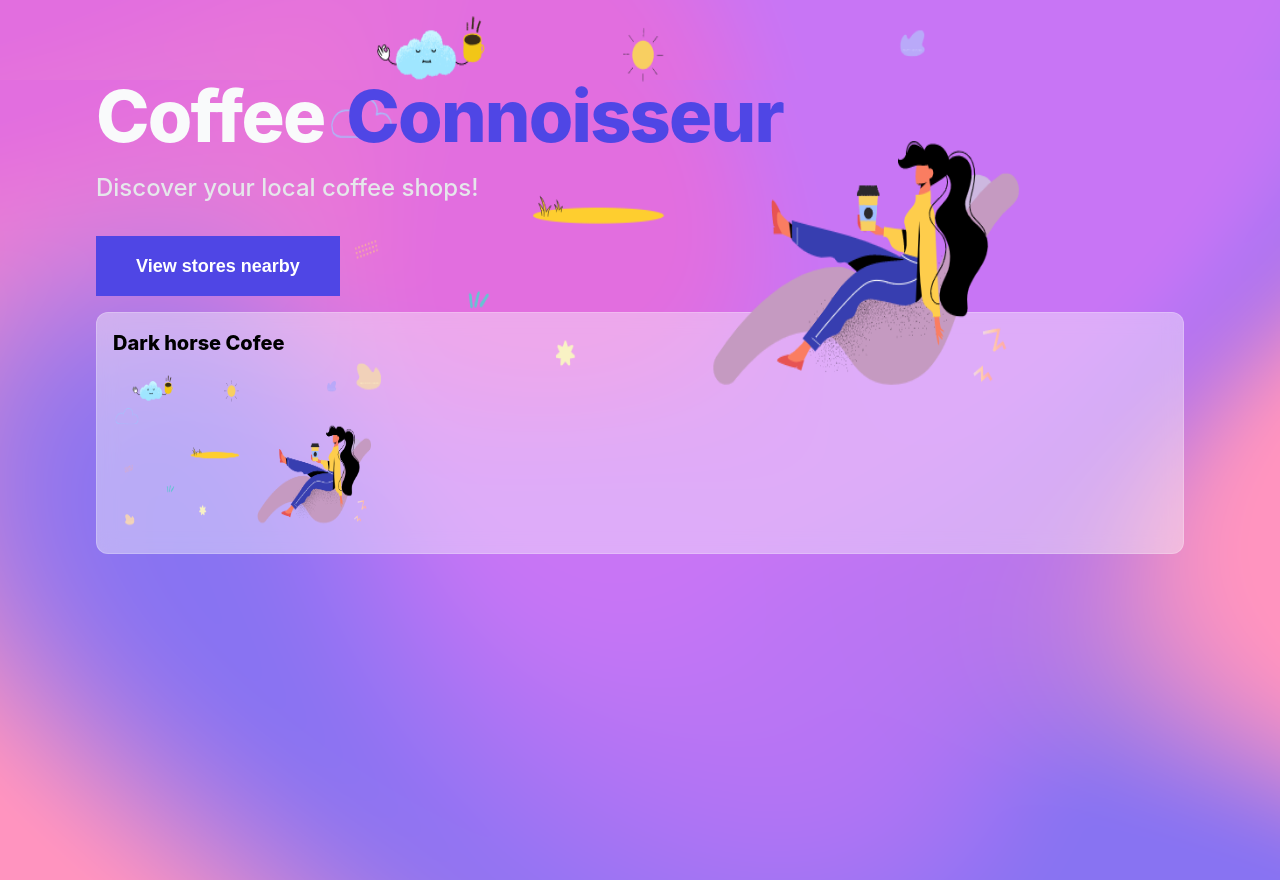
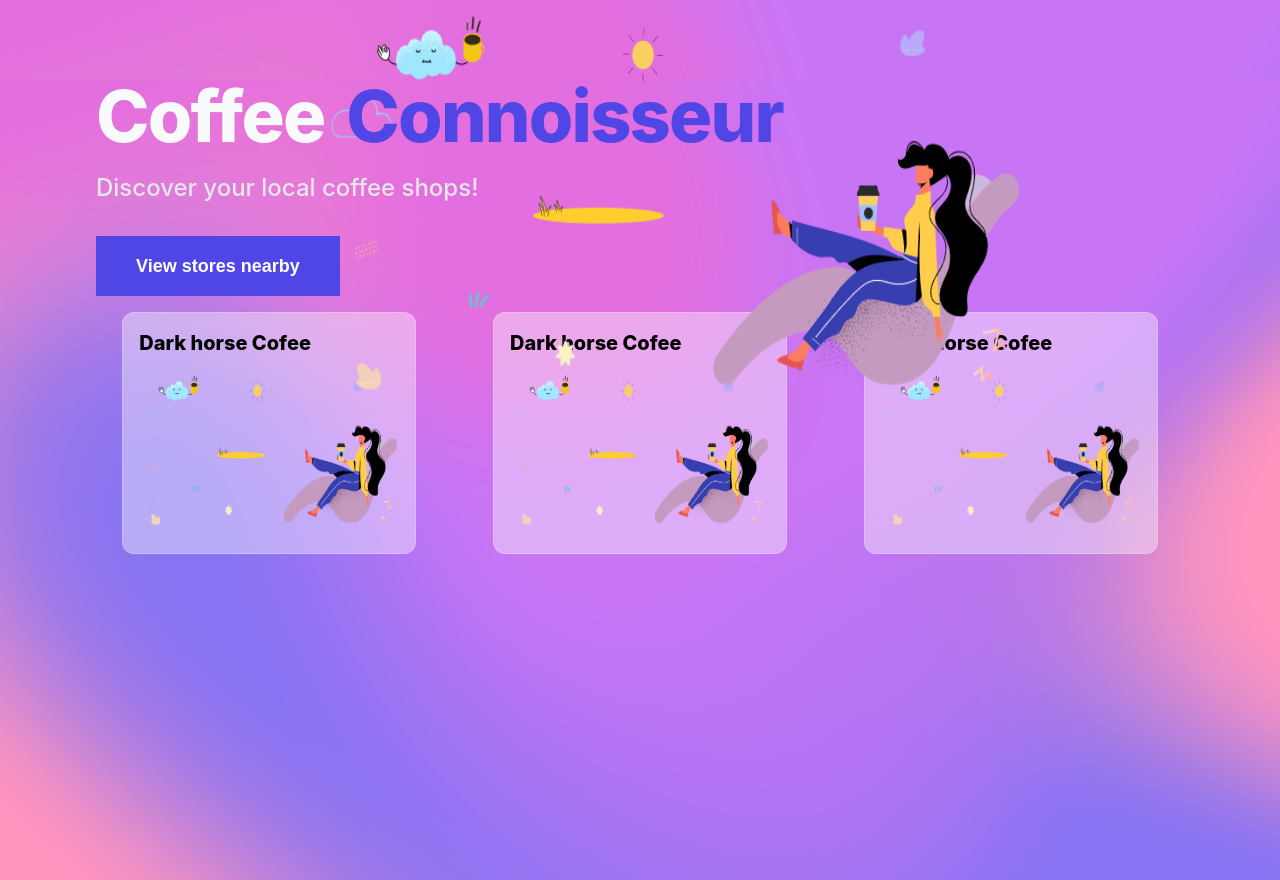
Before and after one commit to And4Web/discover-coffee-shop-nextjsapp, a Next.js app: page / in a window 1280 px wide. Built offline with nearby package versions, Linux system fonts and the light colour scheme.

Commit message:
added grid styling to card component wrapping it inside a div with classname cardLayout

```diff
--- a/pages/index.js
+++ b/pages/index.js
@@ -26,11 +26,26 @@
         <div className={styles.heroImage}>
           <Image src="/static/hero-image.png" width={700} height={400} />
         </div>
-        <Card
-          name="Dark horse Cofee"
-          imgUrl="/static/hero-image.png"
-          href="/coffee-stores/darkhorse-coffee"
-        />
+        <div className={styles.cardLayout}>
+          <Card
+            name="Dark horse Cofee"
+            imgUrl="/static/hero-image.png"
+            href="/coffee-stores/darkhorse-coffee"
+            className={styles.card}
+          />
+          <Card
+            name="Dark horse Cofee"
+            imgUrl="/static/hero-image.png"
+            href="/coffee-stores/darkhorse-coffee"
+            className={styles.card}
+          />
+          <Card
+            name="Dark horse Cofee"
+            imgUrl="/static/hero-image.png"
+            href="/coffee-stores/darkhorse-coffee"
+            className={styles.card}
+          />
+        </div>
       </main>
 
       {/* <footer className={styles.footer}></footer> */}
--- a/styles/Home.module.css
+++ b/styles/Home.module.css
@@ -121,6 +121,8 @@
 
 /*code from the course resource*/
 
+/*Mobile first styling*/
+
 .container {
   margin-bottom: 14rem /* 224px */;
 }
@@ -137,6 +139,15 @@
   position: absolute;
   top: 0;
   z-index: 1;
+}
+.cardLayout{
+  display: grid;
+  grid-template-columns: repeat(1, minmax(0, 1fr));
+  column-gap: 1.5rem;
+  row-gap: 1.5rem;
+}
+.card{
+  justify-content: center;
 }
 /** Breakpoints:
   sm: min-width: 640px;
@@ -157,6 +168,10 @@
     padding-left: 1.5rem /* 24px */;
     padding-right: 1.5rem /* 24px */;
   }
+  .cardLayout{
+    grid-template-columns: repeat(2, minmax(0, 1fr));
+  }
+
 }
 
 @media (min-width: 768px) {
@@ -170,6 +185,9 @@
   }
   .heroImage{
     right: 20%;
+  }
+  .cardLayout{
+    grid-template-columns: repeat(3, minmax(0, 1fr));
   }
 }
 
```
Also changed, not shown: 1 other file (tests, documents, lock files or other folders).
